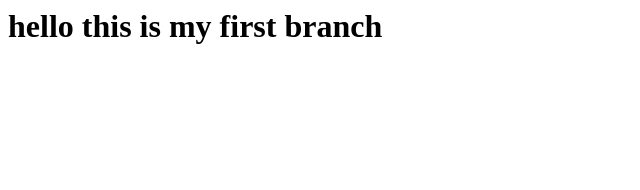
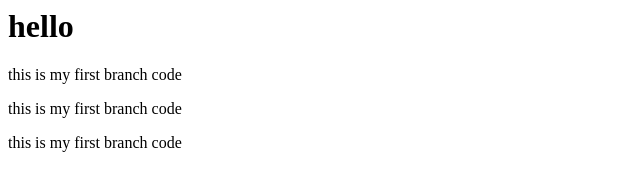
Before and after one commit to Priyal-Bhesaniya/GIT2, a plain HTML site: page INDEX.HTML in a window 1280 px wide. Shown: the whole page, without its empty margins (0-640 px from the left). Drawn offline with Linux system fonts and the light colour scheme.

Commit message:
2 first push

```diff
--- a/INDEX.HTML
+++ b/INDEX.HTML
@@ -1 +1,4 @@
-<h1>hello this is my first branch</h1>
+<h1>hello</h1>
+<p>this is my first branch code</p>
+<p>this is my first branch code</p>
+<p>this is my first branch code</p>
```
